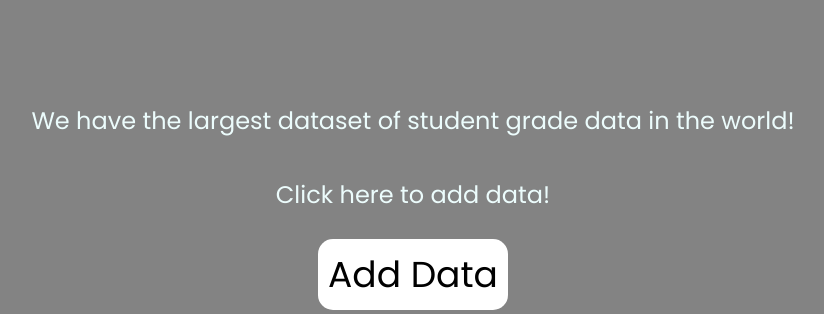
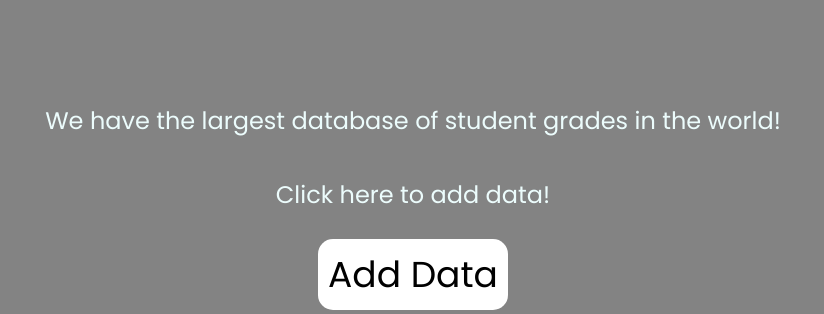
Before and after one commit to KaiThompson06/Assignment-1-Web-Programming, a PHP site: page / in a window 1280 px wide. Shown: the part 341-655 px from the top of the page, without its empty margins (227-1051 px from the left). Run offline with PHP 8.4, Linux system fonts and the light colour scheme.

Commit message:
Add final requirements

```diff
--- a/index.php
+++ b/index.php
@@ -23,7 +23,7 @@
     </header>
     <main>
         <h2>Welcome to Student Data Inc.</h2>
-        <p>We have the largest dataset of student grade data in the world!</p>
+        <p>We have the largest database of student grades in the world!</p>
         <p>Click here to add data!</p>
         <p><a href="./input_data.php" class="button">Add Data</a></p>
 
```
